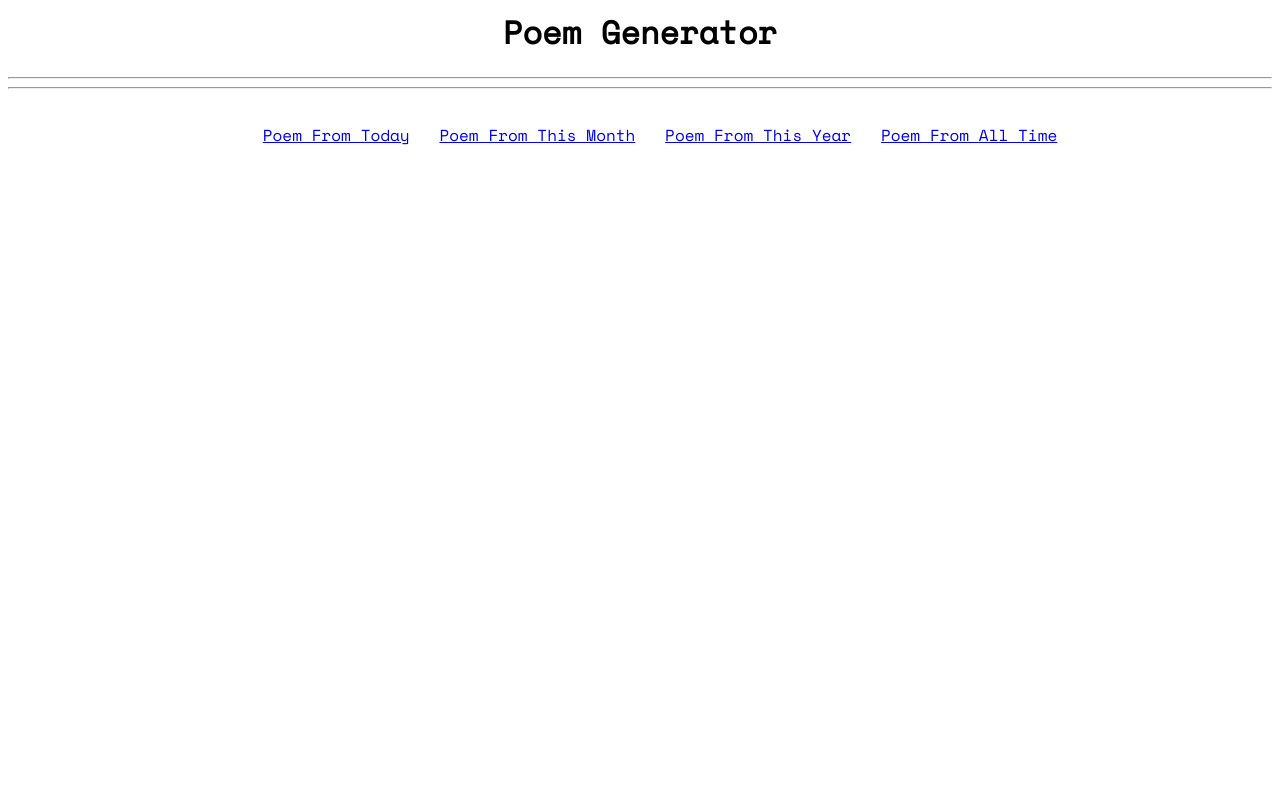
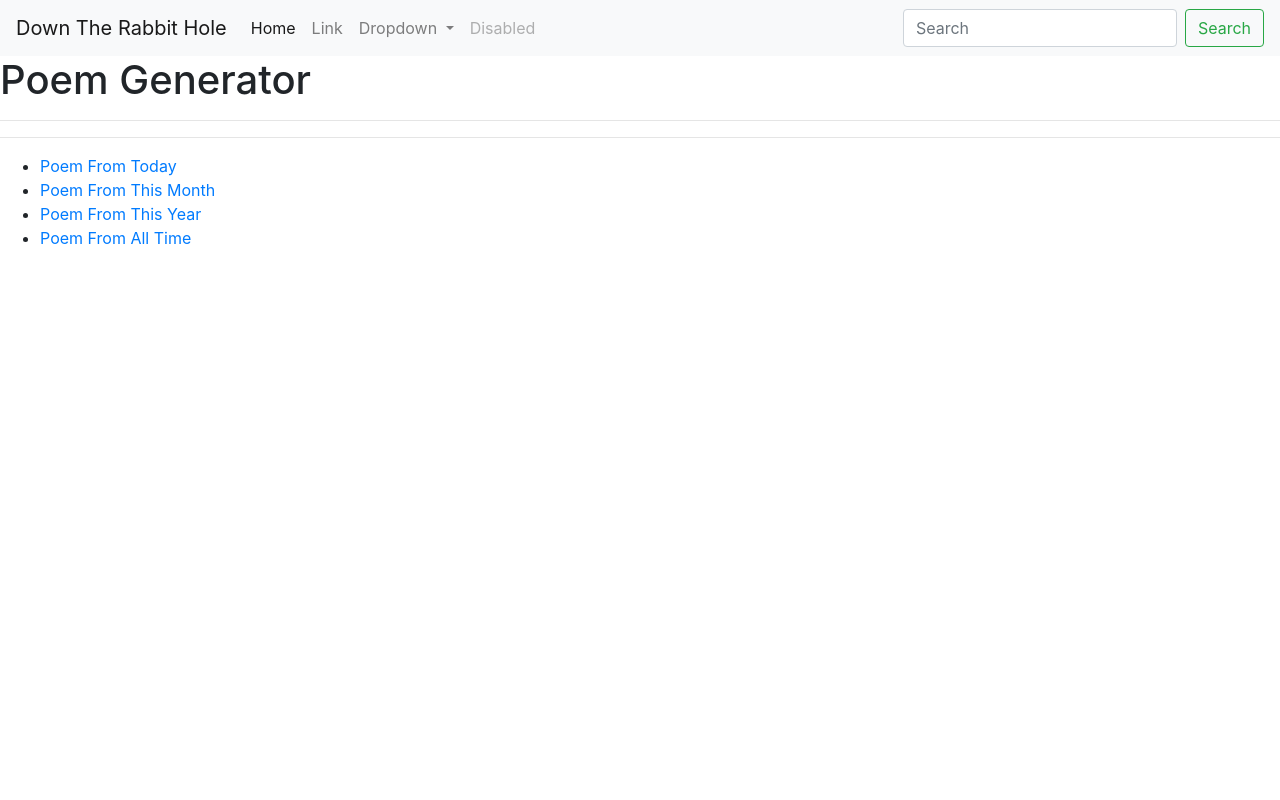
Before and after one commit to henrikhasell/news-generator, a Flask app: template web/templates/index.html in a window 1280 px wide. Run offline with Flask 2, Linux system fonts and the light colour scheme; the template is opened without the code that fills it, so the values that code supplies are empty; some libraries are stand-ins or nearby versions.

Commit message:
Add new template

```diff
--- a/web/app.py
+++ b/web/app.py
@@ -68,20 +68,10 @@ def calendar_month(year, month, day):
         table_json=calendar_render.articles_published_calendar(year, month))
 
 
-@app.route("/", defaults={"mode": "all"})
-@app.route("/<mode>")
-def index(mode):
-    if mode not in ['all', 'this_month', 'this_year', 'today']:
-        flask.abort(404)
-
-    mode_description = {
-        'all': None,
-        'this_month': "This poem was generated from this month's news.",
-        'this_year': "This poem was generated from this year's news.",
-        'today': "This poem was generated from today's news."
-    }
-
+@app.route("/")
+def index():
     return flask.render_template(
-        "index.html",
-         mode_description=mode_description[mode],
-         poem=poem_generator.generate_poem())
+        "rabbit.html",
+         poem_of_the_day=poem_generator.generate_poem('today'),
+         poem_of_the_month=poem_generator.generate_poem('this_month'),
+         poem_of_the_year=poem_generator.generate_poem('this_year'))
--- a/web/templates/base.html
+++ b/web/templates/base.html
@@ -4,8 +4,6 @@
         <meta charset="utf-8"/>
         {%  block head %}{% endblock %}
     </head>
-	<body class="container">
-        {% block body %}{% endblock %}
-        {%  block scripts %}{%  endblock %}
-	</body>
+    {% block body %}{% endblock %}
+    {% block scripts %}{% endblock %}
 </html>
--- a/web/templates/bootstrap.html
+++ b/web/templates/bootstrap.html
@@ -8,3 +8,7 @@
     <script src="https://cdn.jsdelivr.net/npm/popper.js@1.16.0/dist/umd/popper.min.js" integrity="sha384-Q6E9RHvbIyZFJoft+2mJbHaEWldlvI9IOYy5n3zV9zzTtmI3UksdQRVvoxMfooAo" crossorigin="anonymous"></script>
     <script src="https://stackpath.bootstrapcdn.com/bootstrap/4.4.1/js/bootstrap.min.js" integrity="sha384-wfSDF2E50Y2D1uUdj0O3uMBJnjuUD4Ih7YwaYd1iqfktj0Uod8GCExl3Og8ifwB6" crossorigin="anonymous"></script>
 {% endblock %}
+{% block body %}
+    {% block navbar %}{% endblock %}
+    {% block content %}{% endblock %}
+{% endblock %}
--- a/web/templates/index.html
+++ b/web/templates/index.html
@@ -1,25 +1,41 @@
-{%  extends "base.html" %}
-{% block  title %}Poem Generator | Wei Zhou{% endblock %}
-{%  block head %}
-    <link href="https://fonts.googleapis.com/css?family=Space+Mono&display=swap" rel="stylesheet"/>
-    <style>
-        body {
-            font-family: "Space Mono", monospace;
-            text-align: center;
-        }
-        ul {
-            list-style: none;
-            display: inline-block;
-        }
-        ul li {
-            display: inline-block;
-            padding: 5px;
-            margin: 5px;
-            white-space: nowrap;
-        }
-    </style>
-{% endblock %}
+{%  extends "bootstrap.html" %}
+{% block  title %}Poem Generator{% endblock %}
 {% block body %}
+<nav class="navbar navbar-expand-lg navbar-light bg-light">
+  <a class="navbar-brand" href="#">Down The Rabbit Hole</a>
+  <button class="navbar-toggler" type="button" data-toggle="collapse" data-target="#navbarSupportedContent" aria-controls="navbarSupportedContent" aria-expanded="false" aria-label="Toggle navigation">
+    <span class="navbar-toggler-icon"></span>
+  </button>
+
+  <div class="collapse navbar-collapse" id="navbarSupportedContent">
+    <ul class="navbar-nav mr-auto">
+      <li class="nav-item active">
+        <a class="nav-link" href="#">Home <span class="sr-only">(current)</span></a>
+      </li>
+      <li class="nav-item">
+        <a class="nav-link" href="#">Link</a>
+      </li>
+      <li class="nav-item dropdown">
+        <a class="nav-link dropdown-toggle" href="#" id="navbarDropdown" role="button" data-toggle="dropdown" aria-haspopup="true" aria-expanded="false">
+          Dropdown
+        </a>
+        <div class="dropdown-menu" aria-labelledby="navbarDropdown">
+          <a class="dropdown-item" href="#">Action</a>
+          <a class="dropdown-item" href="#">Another action</a>
+          <div class="dropdown-divider"></div>
+          <a class="dropdown-item" href="#">Something else here</a>
+        </div>
+      </li>
+      <li class="nav-item">
+        <a class="nav-link disabled" href="#" tabindex="-1" aria-disabled="true">Disabled</a>
+      </li>
+    </ul>
+    <form class="form-inline my-2 my-lg-0">
+      <input class="form-control mr-sm-2" type="search" placeholder="Search" aria-label="Search">
+      <button class="btn btn-outline-success my-2 my-sm-0" type="submit">Search</button>
+    </form>
+  </div>
+</nav>
     <h1>Poem Generator</h1>
     {% if mode_description %}
         <p><em>{{ mode_description }}</em></p>
```
Also changed, not shown: web/storage.py (+7 -1 lines), web/templates/calendar.html (+28 -3 lines), web/templates/rabbit.html (added, +74 -0 lines).
